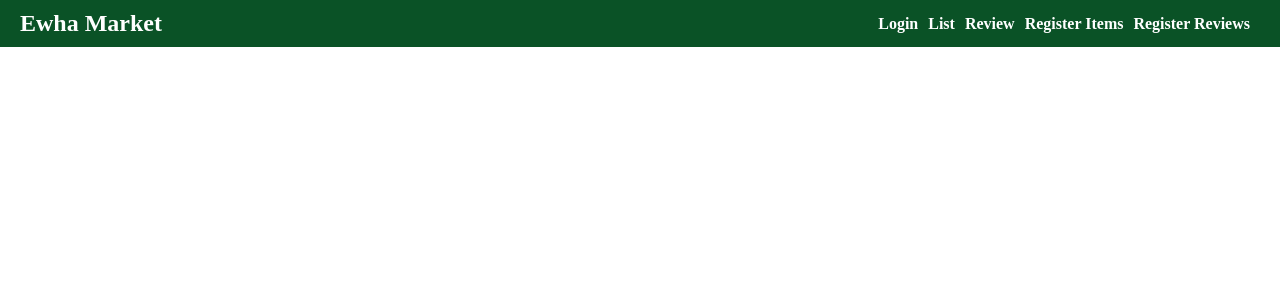
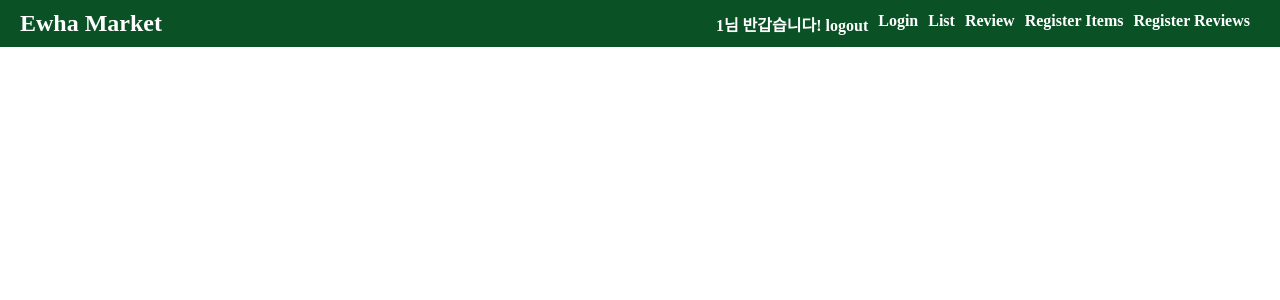
Before and after one commit to ewha-osp-doh/ewha-market, a Flask app: page / in a window 1280 px wide. Shown: the top 300 px of the page. Run offline with Flask 3, Linux system fonts and the light colour scheme; the visitor is signed in with stand-in values (Sample User, id 1).

Commit message:
Update index.html
로그인 상태에 따른 nav_bar 변경

```diff
--- a/templates/index.html
+++ b/templates/index.html
@@ -10,6 +10,12 @@
     <body>
         <nav>
             <div class="navbar__logo"><a href="">Ewha Market</a></div>
+              <ul class="navbar__menu">
+                {% if session['id'] %}
+                <li><a href="/logout" class="navbar__login"><b>{{session['id']}}님 반갑습니다!</b> logout</a></li>
+                {% else %}
+                <li><a href="/login" class="navbar__login">login</a></li>
+                {% endif %}
             <ul class="navbar__menu">
                 <li><a href="/login">Login</a></li>
                 <li><a href="/list">List</a></li>
```
